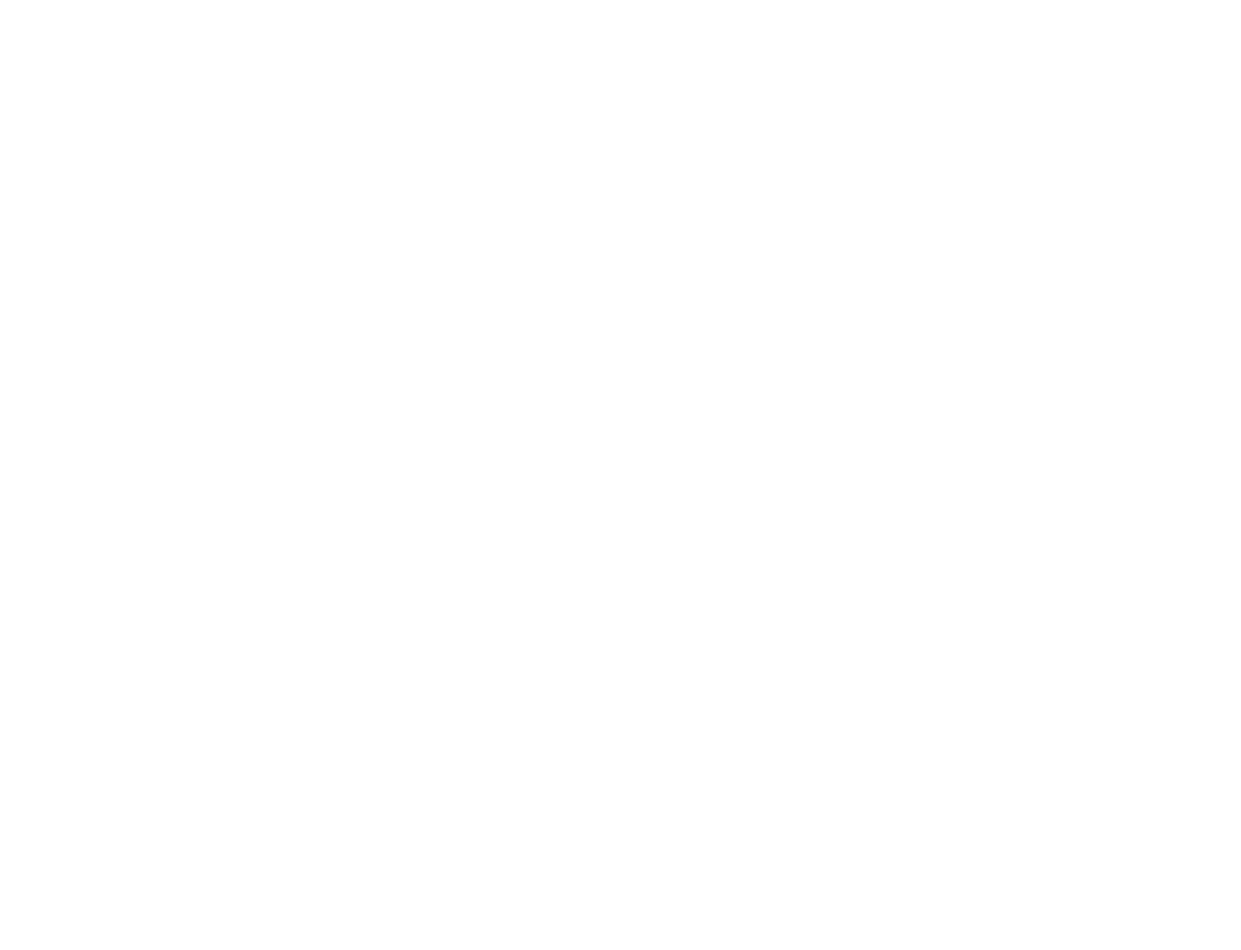
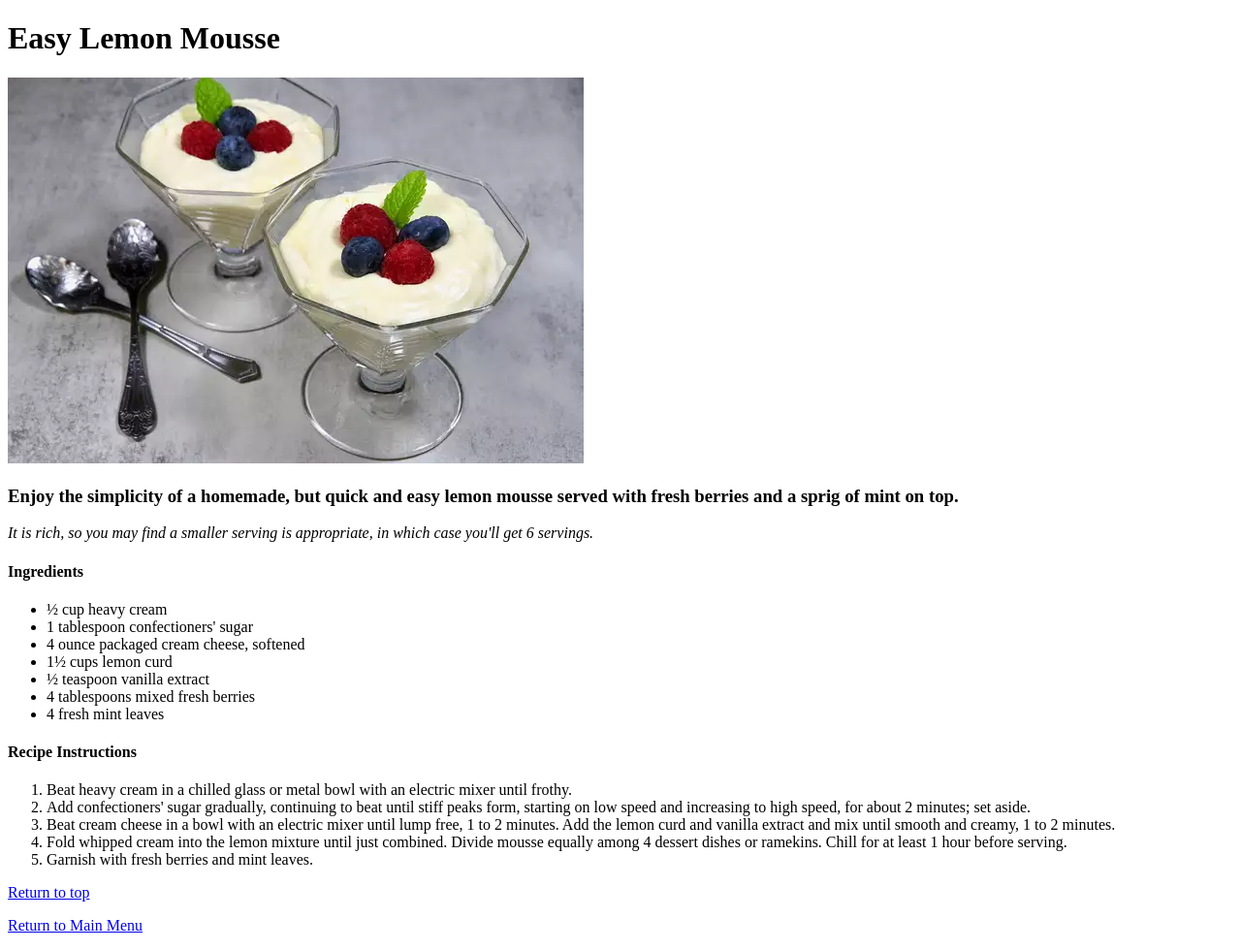
Before and after one commit to lawanyagit/odin-recipes, a plain HTML site: page recipes/lemon-mousse.html in a window 1280 px wide. Shown: the whole page at 97% size. Before the commit the page ends 800 px from the top, so only its background shows below. Drawn offline with Linux system fonts and the light colour scheme.

Commit message:
Finished working with lemon-mousse.html

```diff
--- a/recipes/lemon-mousse.html
+++ b/recipes/lemon-mousse.html
@@ -7,6 +7,29 @@
     <title>Easy Lemon Mousse</title>
 </head>
 <body>
-
+    <h1>Easy Lemon Mousse</h1>
+    <img src="../images/lemon-mousse.webp" alt="Refreshing lemon mousse">
+    <h3>Enjoy the simplicity of a homemade, but quick and easy lemon mousse served with fresh berries and a sprig of mint on top.</h3>
+    <p><em>It is rich, so you may find a smaller serving is appropriate, in which case you'll get 6 servings.</em></p>
+    <h4>Ingredients</h4>
+    <ul>
+        <li>½ cup heavy cream</li>
+        <li>1 tablespoon confectioners' sugar</li>
+        <li>4 ounce packaged cream cheese, softened</li>
+        <li>1½ cups lemon curd</li>
+        <li>½ teaspoon vanilla extract</li>
+        <li>4 tablespoons mixed fresh berries</li>
+        <li>4 fresh mint leaves</li>
+    </ul>
+    <h4>Recipe Instructions</h4>
+    <ol>
+        <li>Beat heavy cream in a chilled glass or metal bowl with an electric mixer until frothy.</li>
+        <li>Add confectioners' sugar gradually, continuing to beat until stiff peaks form, starting on low speed and increasing to high speed, for about 2 minutes; set aside.</li>
+        <li>Beat cream cheese in a bowl with an electric mixer until lump free, 1 to 2 minutes. Add the lemon curd and vanilla extract and mix until smooth and creamy, 1 to 2 minutes.</li>
+        <li>Fold whipped cream into the lemon mixture until just combined. Divide mousse equally among 4 dessert dishes or ramekins. Chill for at least 1 hour before serving.</li>
+        <li>Garnish with fresh berries and mint leaves.</li>
+    </ol>
+        <p><a href="./lemon-mousse.html">Return to top</a></p>
+        <p><a href="../index.html">Return to Main Menu</a></p>
 </body>
 </html>
```
